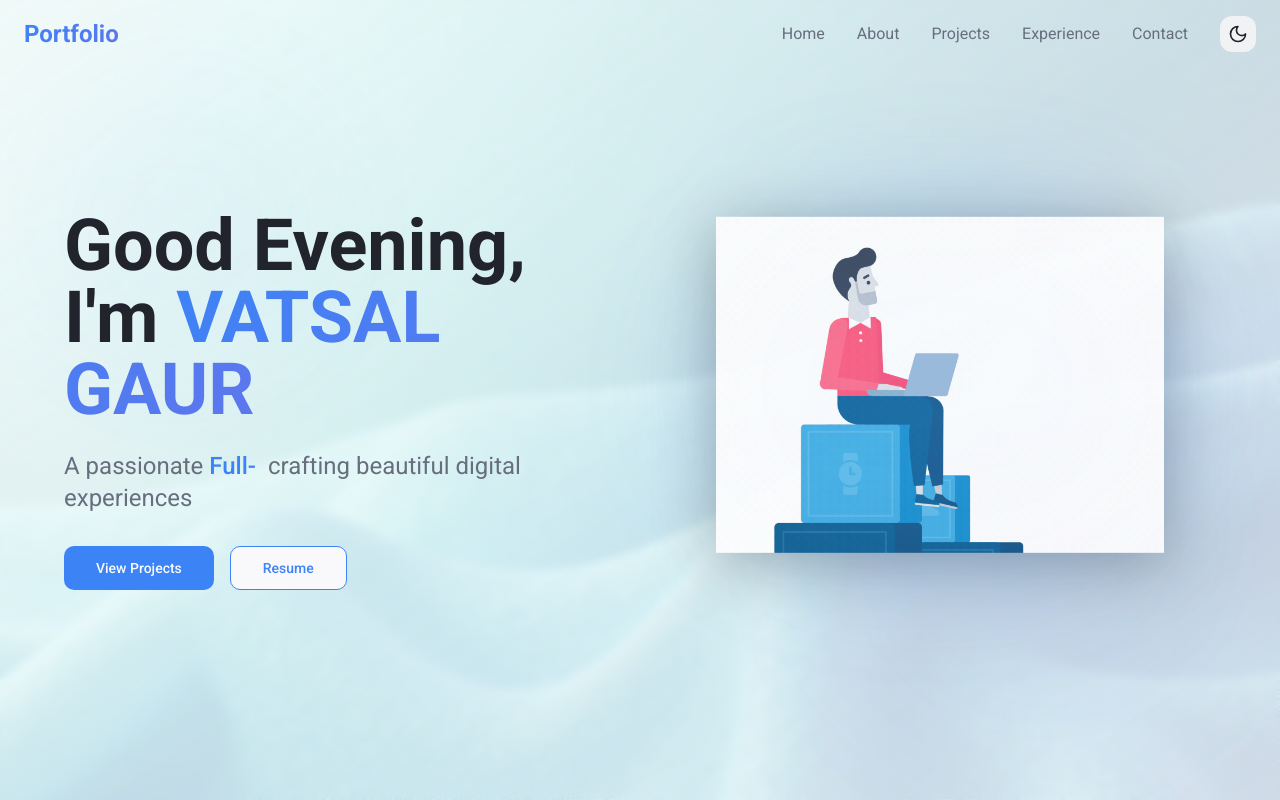
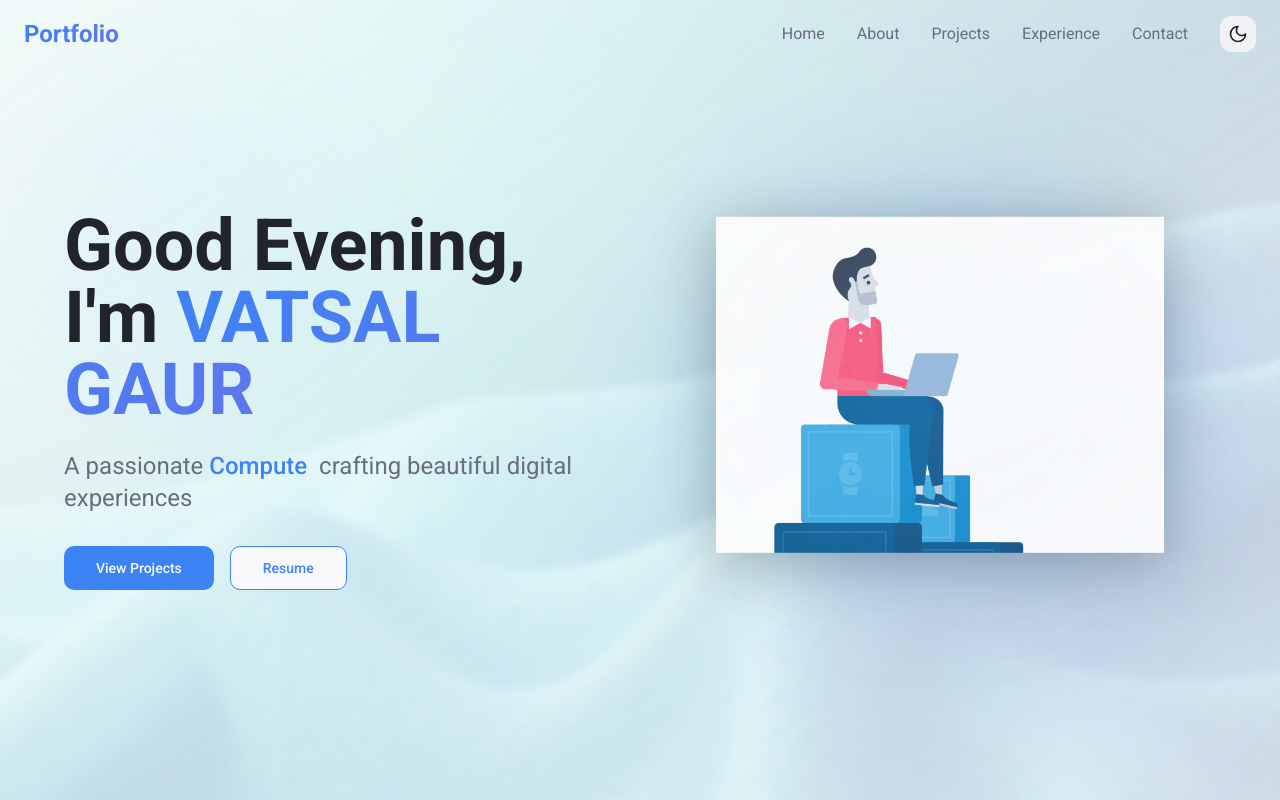
Before and after one commit to vatsal1704/portfolio-website, a React (Vite) app: page / in a window 1280 px wide. Shown: the top 800 px of the page. Built offline with nearby package versions, Linux system fonts and the light colour scheme; the HTML template or start-up script is replaced by a standard one.

Commit message:
Update Hero.tsx

```diff
--- a/src/components/Hero.tsx
+++ b/src/components/Hero.tsx
@@ -8,10 +8,9 @@ import { useDirectionalShadow } from "@/hooks/useDirectionalShadow";
 
 const Hero = () => {
   const roles = [
-    "Full-Stack Developer",
     "Web Developer",
     "Computer Science Engineer",
-    "AI Engineer",
+    "AI Enthusiast",
     "Data Analyst",
   ];
 
```
